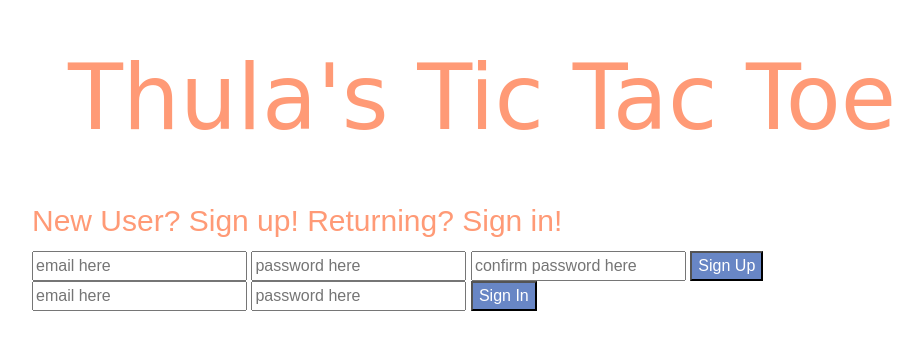
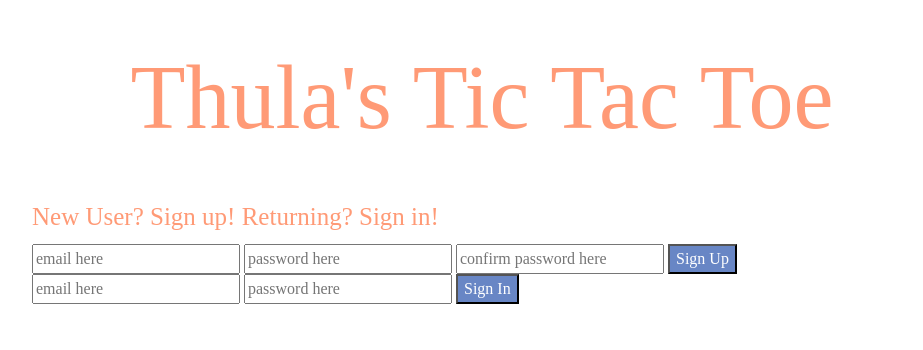
Before and after one commit to tparks1100/thulas-tic-tac-toe-client, a website built with webpack: page index.html in a window 1280 px wide. Shown: the part 116-466 px from the top of the page, without its empty margins (158-1081 px from the left). Built offline with nearby package versions, Linux system fonts and the light colour scheme.

Commit message:
Edited the text font

```diff
--- a/assets/styles/index.scss
+++ b/assets/styles/index.scss
@@ -6,7 +6,7 @@ body {
 
 h1 {
   color: #ff9a76;
-  font-family: 'Ranchers', cursive;
+  font-family: 'Indie Flower';
   font-size: 90px;
   text-align: center;
 }
@@ -48,21 +48,21 @@ td {
 
 * {
   box-sizing: border-box;
-  font-family: Arial, Helvetica, sans-serif;
+  font-family: 'Indie Flower';
   margin: 10;
   padding: 10;
 }
 
 p {
   color: #ff9a76;
-  font-size: 40px;
+  font-size: 28px;
 }
 
 label {
-  font-size: 30px;
+  font-size: 25px;
   color: #ff9a76;
 }
 
 .games-played {
-  font-size: 25px;
+  font-size: 20px;
 }
--- a/index.html
+++ b/index.html
@@ -20,7 +20,7 @@
         <label id="label1">New User? Sign up! Returning? Sign in!</label>
 
         <form id="sign-up">
-          <input name="credentials[email]" placeholder="email here" type="text">
+          <input name="credentials[email]" placeholder="email here" type="email">
           <input name="credentials[password]" placeholder="password here" type="password">
           <input name="credentials[password_confirmation]" placeholder="confirm password here" type="password">
           <button type="submit">Sign Up</button>
```
